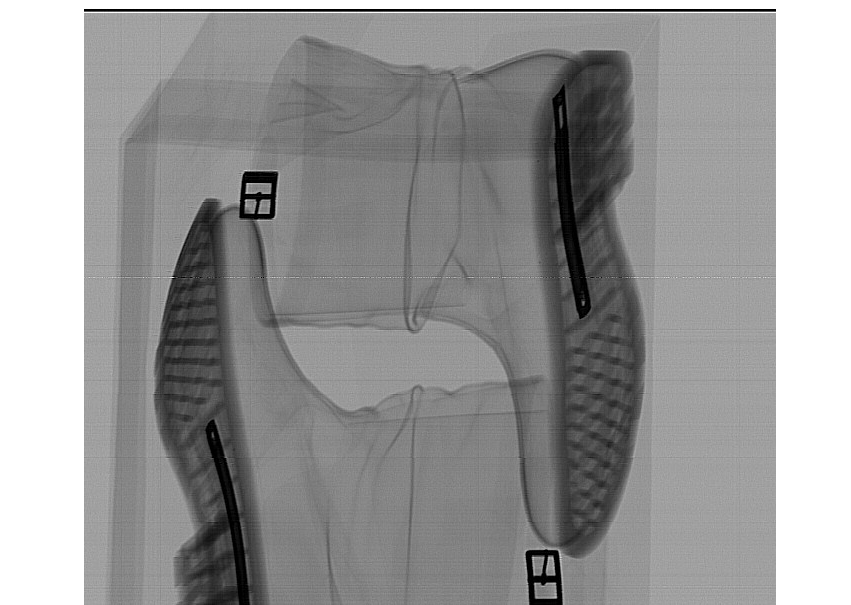
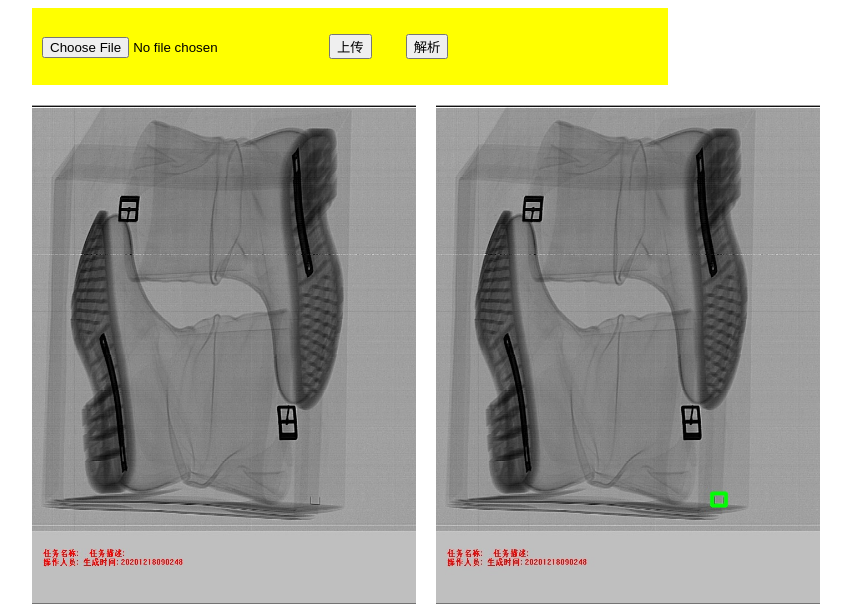
Before and after one commit to kevinmort/wzyd-web, a Django app: page / in a window 1280 px wide. Shown: the top 605 px of the page, without its empty margins (8-859 px from the left). Run offline with Django 3.2, Linux system fonts and the light colour scheme; data comes from the database, SQL or seed files in the repository; both versions use the stored data as it was after the commit; some libraries are stand-ins or nearby versions.

Commit message:
css div display

```diff
--- a/myapp/static/mystyle.css
+++ b/myapp/static/mystyle.css
@@ -1,14 +1,16 @@
 
-body {
-    padding: auto;
-    text-align: center;
-}
-
-
-form {
-    padding: auto;
-    text-align: left;
-    width: 800px;
-    border: 1px dashed #f69c;
-
-}
+html,body{margin-left:20px;padding:0;height:100%}
+.container{min-height:50%;height:auto !important;height:50%;/*ie6不识别min-height,如上述处理*/position:relative;}
+.header{background:#ff0;padding:10px;width:50%;margin-bottom:20px;display:block;}
+.page{width:960px;padding-bottom:20px;/*padding等于footer的高度*/}
+.footer{position:absolute;bottom:0;width:52%;height:60px;/*footer的高度*/background:#6cf;clear:both;}
+.left{width:40%;height:400px;float:left;margin-right:20px;background:lime;}
+.content{background:orange;width:40%;height:400px;float:left;margin-right:20px;}
+.right{width:220px;float:right;background:green;}
+.clearfix:after,
+.clearfix:before{content:"";display:table}
+.clearfix:after{clear:both;overflow:hidden}
+.clearfix{zoom:1;}
+.fl{display:block;}
+.inline-ele{display:inline-block;margin-right:30px;}
+ img{ width:100%;}
--- a/myapp/templates/list.html
+++ b/myapp/templates/list.html
@@ -10,6 +10,7 @@
     </head>
 
     <body>
+        <div class="container">
             <!-- List of uploaded documents -->
        <!--      {% if documents %}
                     {% for document in documents %}
@@ -18,24 +19,49 @@
             {% else %}
                 <p>No documents.</p>
             {% endif %} -->
-       <img src="media/documents/0.jpg">
-       <img src="media/documents/0_d.jpg">
+
             <!-- Upload form. Note enctype attribute! -->
+            <div class="header">
                 <form action="{% url "my-view" %}" method="post" enctype="multipart/form-data">
                     {% csrf_token %}
-            {{ message }}
+        <!--            {{ message }}-->
 
-            <p>{{ form.non_field_errors }}</p>
+        <!--            <p>{{ form.non_field_errors }}</p>-->
 
-            <p>{{ form.docfile.label_tag }} {{ form.docfile.help_text }}</p>
-
-            <p>
+        <!--            <p>{{ form.docfile.label_tag }} {{ form.docfile.help_text }}</p>-->
+                    <div class = "fl">
+                        <div class="inline-ele"><p>
                             {{ form.docfile.errors }}
                             {{ form.docfile }} <!-- test -->
-            </p>
+                        </p></div>
+                        <div class="inline-ele"><p><input type="submit" value="上传"/></p></div>
+                        <div class="inline-ele"><p><input type="button" value="解析"/></p></div>
+                    </div>
+                </form>
+            </div>
+            <div class="page clearfix">
+                <div class="left">
+                        <img src="media/documents/0.jpg?{{ random }}" >
+                    </div>
+                    <div class="content">
+                        <img src="media/documents/0_d.jpg?{{ random }}" >
+                    </div>
+                </div>
+            </div>
 
-            <p><input type="submit" value="上传"/></p>
-        </form>
-        这有多少钉子：            {{ count }}
+            <div class="footer">
+            这有多少钉子：{{ count }}
+            </div>
+        </div>
     </body>
+<!--    <body>-->
+<!--        <div class="container">-->
+<!--            <div class="header">这是头部</div>-->
+<!--            <div class="page clearfix">-->
+<!--                <div class="left">left sidebar</div>-->
+<!--                <div class="content">main content</div>-->
+<!--            </div>-->
+<!--            <div class="footer">footer section</div>-->
+<!--        </div>-->
+<!--    </body>-->
 </html>
--- a/myapp/views.py
+++ b/myapp/views.py
@@ -1,14 +1,17 @@
+from django.http import HttpResponseRedirect
 from django.shortcuts import redirect, render
+from django.urls import reverse
+
 from .models import Document
 from .forms import DocumentForm
 from .post_spike_detection import post_req,detection
-import os
+import os,time
 BASE_DIR = os.path.dirname(os.path.dirname(os.path.abspath(__file__)))
 file_docments = os.path.join(BASE_DIR,'media','documents')
-
+count = ''
 def my_view(request):
-    message = 'Upload as many files as you want!'
-    count = '1010'
+    message = '请上传1个待检测的文件'
+    count = ""
     # Handle file upload
     if request.method == 'POST':
         form = DocumentForm(request.POST, request.FILES)
@@ -20,22 +23,28 @@ def my_view(request):
             newdoc.save()
             # rename all files
             change_name(file_docments)
-            count = detection(file_docments)
-            print("count: ", count)
+            count = str(detection(file_docments))
             # filelist = detection()
             # Redirect to the document list after POST
-            return redirect('my-view')
+            request.Count = count
+            # return redirect('my-view', username=request.Count)
+            return redirect(f"{reverse('my-view')}?count={count}")
+            # return HttpResponseRedirect(reverse('getting_started_info', kwargs={'count': count}))
+            # return redirect(f"{reverse('my-view')}?count='How to redirect with arguments'")
+
         else:
             message = '表单有错.请修复一下错误:'
     else:
-        count = "10"
+        print(request)
+        count = request.GET.get('count', default='')
+        print("count: ", count)
         form = DocumentForm()  # An empty, unbound form
 
     # Load documents for the list page
     documents = Document.objects.all()
-
+    random = int(round(time.time() * 1000000))
     # Render list page with the documents and the form
-    context = {'documents': documents, 'form': form, 'message': message, 'count': count}
+    context = {'documents': documents, 'form': form, 'message': message, 'count': count,'random':random}
     return render(request, 'list.html', context)
 
 def change_name(path,key=None):
```
Also changed, not shown: db.sqlite3, media/documents/0.jpg (added), media/documents/0_d.jpg (added), myapp/static/bg.png (added). Lines whose indentation alone changed are shown as unchanged.
